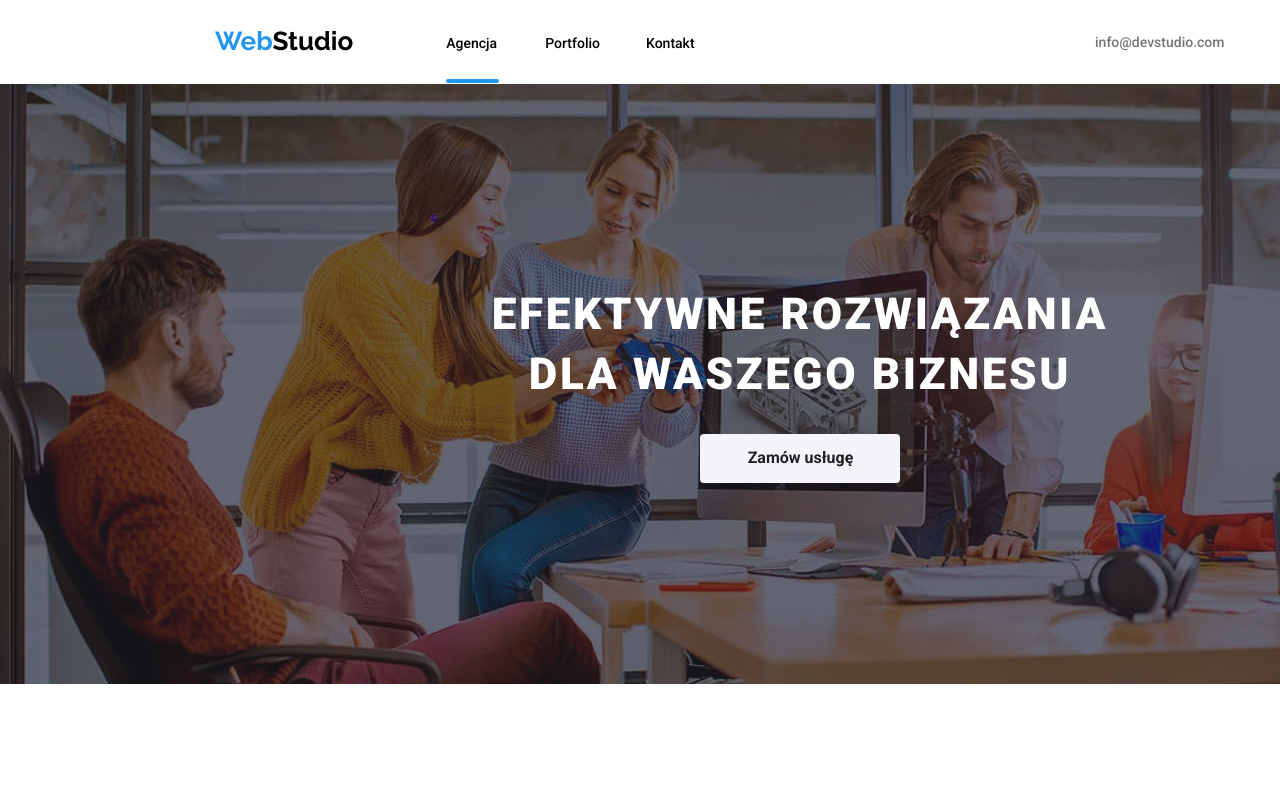
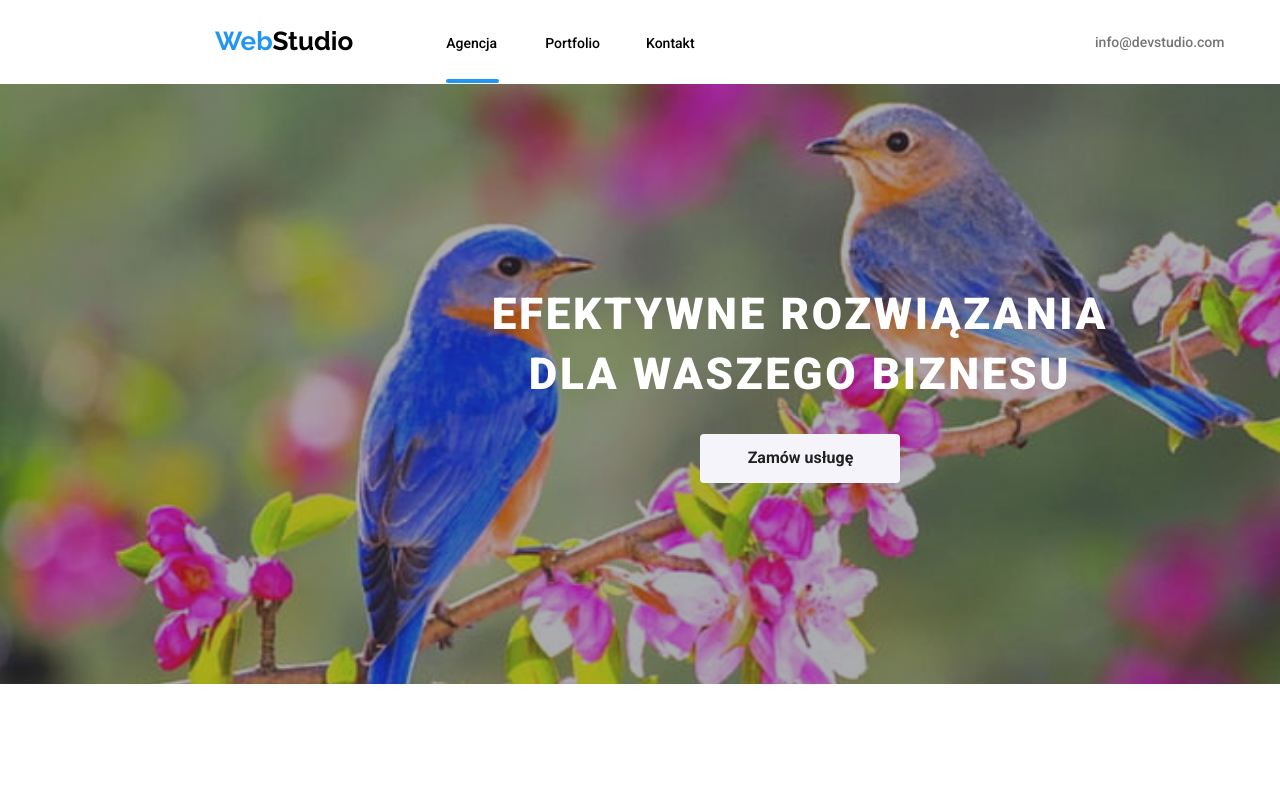
Before and after one commit to zofiasylwisty/birds-rescue, a plain HTML site: page index.html in a window 1280 px wide. Shown: the top 791 px of the page. Drawn offline with nearby package versions, Linux system fonts and the light colour scheme.

Commit message:
added background

```diff
--- a/css/styles.css
+++ b/css/styles.css
@@ -175,7 +175,7 @@ li {
       rgba(47, 48, 58, 0.4) 0%,
       rgba(47, 48, 58, 0.4) 50%
     ),
-    url(../images/background-photo.jpg);
+    url(../images/background-rescue.jpg);
   background-size: cover;
   background-position: center;
   background-repeat: no-repeat;
```
Also changed, not shown: images/background-rescue.jpg (added).
